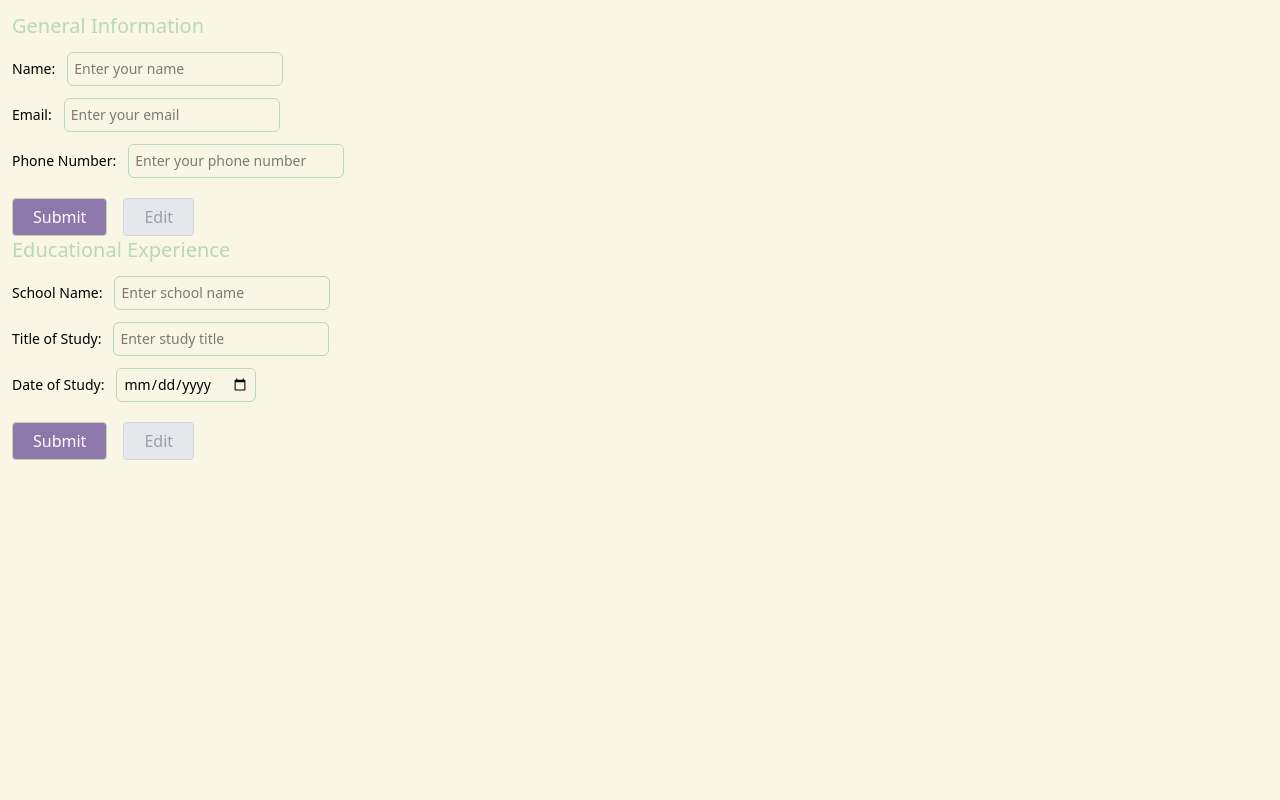
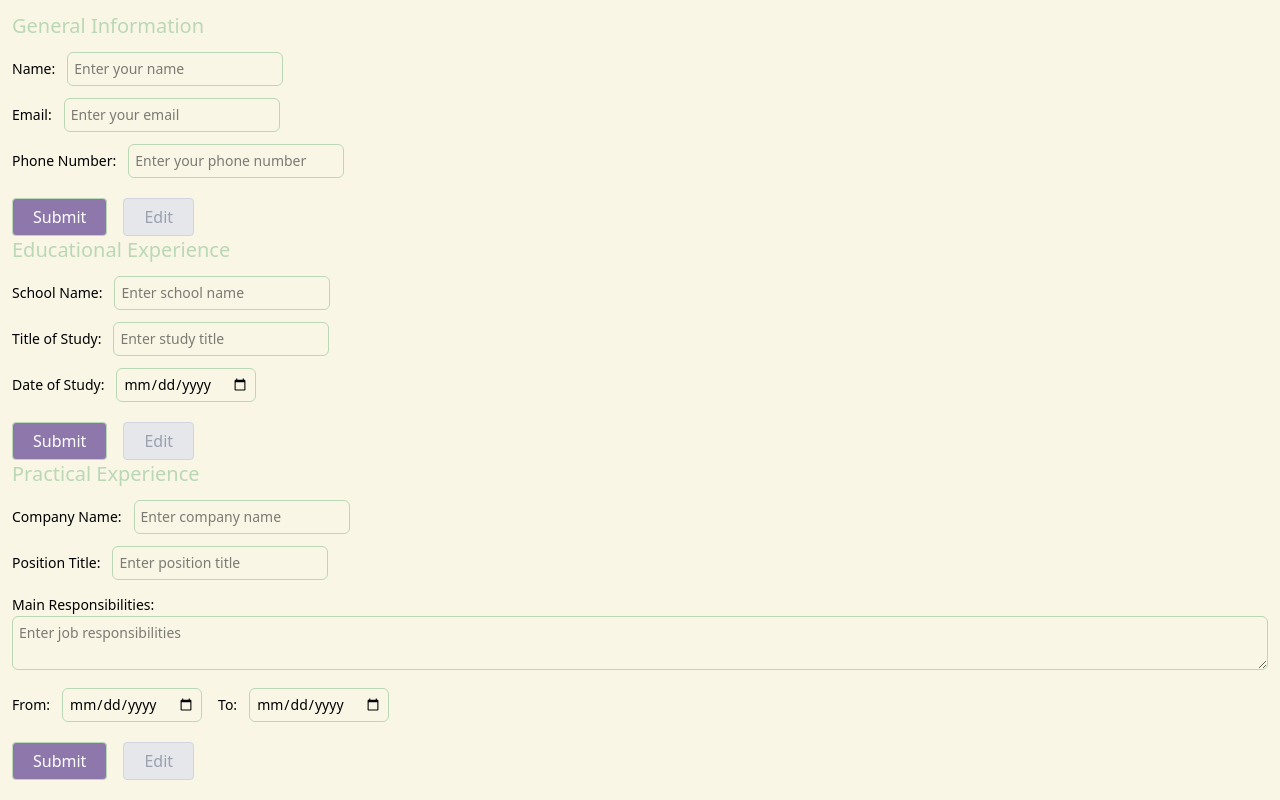
Before and after one commit to hamzaw9/cv-app, a React (Vite) app: page / in a window 1280 px wide. Built offline with nearby package versions, Linux system fonts and the light colour scheme.

Commit message:
feat: add practical experience component to App

```diff
--- a/src/App.tsx
+++ b/src/App.tsx
@@ -1,11 +1,13 @@
 import EducationalExperience from "./components/EducationalExperience";
 import GeneralInfo from "./components/GeneralInfo";
+import PracticalExperience from "./components/PracticalExperience";
 
 function App() {
   return (
     <div className="bg-base h-screen p-3">
       <GeneralInfo />
       <EducationalExperience />
+      <PracticalExperience />
     </div>
   );
 }
--- /dev/null
+++ b/src/components/PracticalExperience.tsx
@@ -0,0 +1,143 @@
+import { useState } from "react";
+
+function PracticalExperience() {
+  const [company, setCompany] = useState("");
+  const [position, setPosition] = useState("");
+  const [responsibilities, setResponsibilities] = useState("");
+  const [fromDate, setFromDate] = useState("");
+  const [toDate, setToDate] = useState("");
+
+  const [formData, setFormData] = useState({
+    company: "",
+    position: "",
+    responsibilities: "",
+    fromDate: "",
+    toDate: "",
+  });
+
+  const [isEdit, setIsEdit] = useState(false);
+
+  const handleSubmit = (e: React.FormEvent<HTMLFormElement>) => {
+    e.preventDefault();
+    setFormData({ company, position, responsibilities, fromDate, toDate });
+    setIsEdit(true);
+  };
+
+  const handleEdit = () => {
+    setIsEdit(false);
+  };
+
+  return (
+    <div className="flex flex-col gap-3">
+      <h2 className="text-xl font-medium text-secondary">
+        Practical Experience
+      </h2>
+
+      <form className="flex flex-col gap-3" onSubmit={handleSubmit}>
+        <div>
+          <label className="mr-3 text-sm">Company Name:</label>
+          {isEdit ? (
+            <span className="text-sm text-gray-700">{formData.company}</span>
+          ) : (
+            <input
+              value={company}
+              onChange={(e) => setCompany(e.target.value)}
+              type="text"
+              placeholder="Enter company name"
+              required
+              className="border border-secondary rounded-md p-1.5 text-sm outline-none focus:ring-2 focus:ring-primary focus:border-transparent"
+            />
+          )}
+        </div>
+
+        <div>
+          <label className="mr-3 text-sm">Position Title:</label>
+          {isEdit ? (
+            <span className="text-sm text-gray-700">{formData.position}</span>
+          ) : (
+            <input
+              value={position}
+              onChange={(e) => setPosition(e.target.value)}
+              type="text"
+              placeholder="Enter position title"
+              required
+              className="border border-secondary rounded-md p-1.5 text-sm outline-none focus:ring-2 focus:ring-primary focus:border-transparent"
+            />
+          )}
+        </div>
+
+        <div>
+          <label className="mr-3 text-sm">Main Responsibilities:</label>
+          {isEdit ? (
+            <span className="text-sm text-gray-700">{formData.responsibilities}</span>
+          ) : (
+            <textarea
+              value={responsibilities}
+              onChange={(e) => setResponsibilities(e.target.value)}
+              placeholder="Enter job responsibilities"
+              required
+              className="border border-secondary rounded-md p-1.5 text-sm outline-none focus:ring-2 focus:ring-primary focus:border-transparent w-full"
+            />
+          )}
+        </div>
+
+        <div className="flex gap-4">
+          <div>
+            <label className="mr-3 text-sm">From:</label>
+            {isEdit ? (
+              <span className="text-sm text-gray-700">{formData.fromDate}</span>
+            ) : (
+              <input
+                value={fromDate}
+                onChange={(e) => setFromDate(e.target.value)}
+                type="date"
+                required
+                className="border border-secondary rounded-md p-1.5 text-sm outline-none focus:ring-2 focus:ring-primary focus:border-transparent"
+              />
+            )}
+          </div>
+
+          <div>
+            <label className="mr-3 text-sm">To:</label>
+            {isEdit ? (
+              <span className="text-sm text-gray-700">{formData.toDate}</span>
+            ) : (
+              <input
+                value={toDate}
+                onChange={(e) => setToDate(e.target.value)}
+                type="date"
+                required
+                className="border border-secondary rounded-md p-1.5 text-sm outline-none focus:ring-2 focus:ring-primary focus:border-transparent"
+              />
+            )}
+          </div>
+        </div>
+
+        <div className="flex items-center gap-4 mt-2">
+          {!isEdit && (
+            <button
+              type="submit"
+              className="py-1.5 px-5 bg-primary text-white border border-secondary rounded hover:opacity-90 transition"
+            >
+              Submit
+            </button>
+          )}
+          <button
+            type="button"
+            disabled={!isEdit}
+            onClick={handleEdit}
+            className={`py-1.5 px-5 border rounded transition ${
+              isEdit
+                ? "bg-surface text-primary border-primary hover:bg-primary/10 cursor-pointer"
+                : "bg-gray-200 text-gray-400 border-gray-300 cursor-not-allowed"
+            }`}
+          >
+            Edit
+          </button>
+        </div>
+      </form>
+    </div>
+  );
+}
+
+export default PracticalExperience;
```
